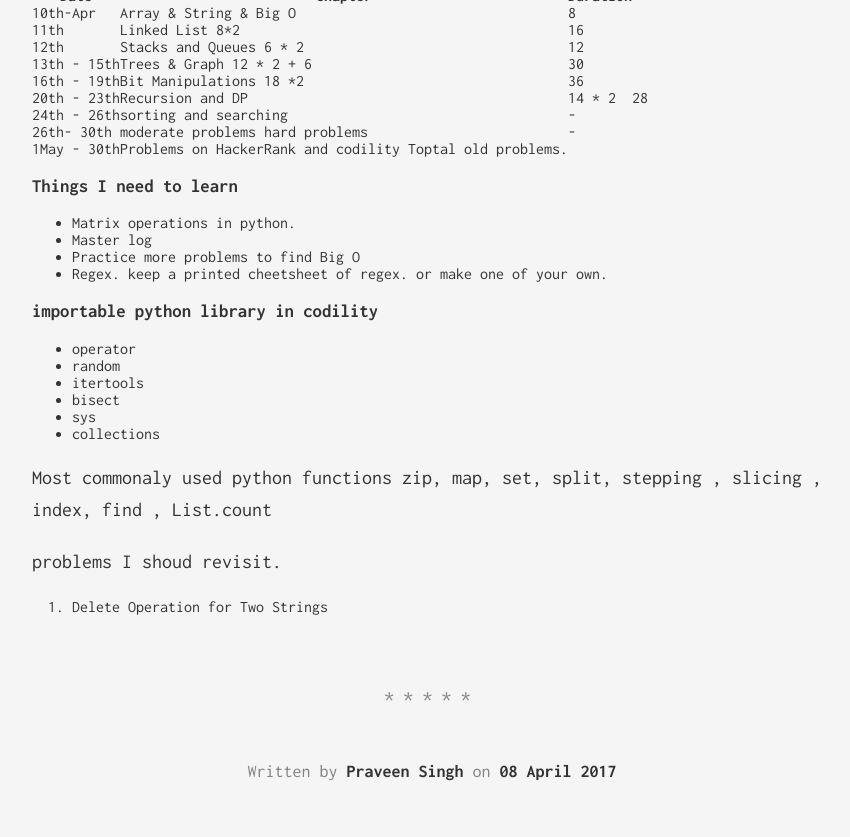
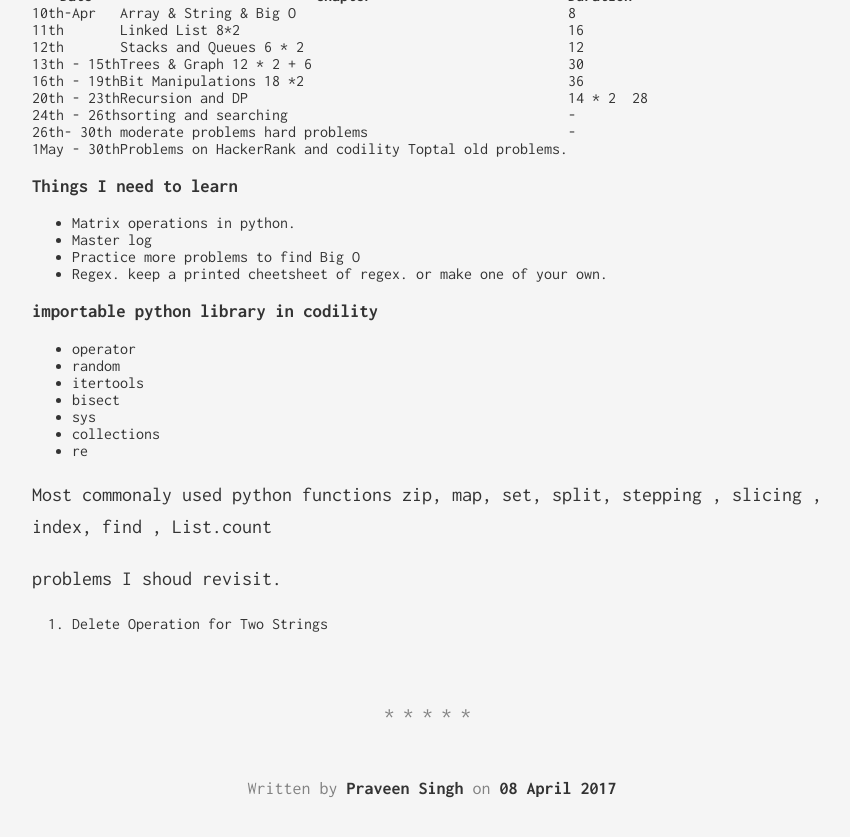
Before and after one commit to prrraveen/prrraveen.github.io, a Jekyll site: the page built from _posts/2017-04-08-Toptal.md, in a window 1280 px wide and 900 px high, scrolled down 1851 px. Shown: the top 837 px of the window, without its empty margins (208-1058 px from the left). Built offline with Jekyll 4.4.1, drawn with Linux system fonts in a browser that asks for light colours.

```diff
--- a/_posts/2017-04-08-Toptal.md
+++ b/_posts/2017-04-08-Toptal.md
@@ -74,6 +74,7 @@ Date | Chapter | Duration|
 * bisect
 * sys
 * collections
+* re
 
 Most commonaly used python functions
 zip, map, set, split, stepping , slicing , index, find , List.count
```
